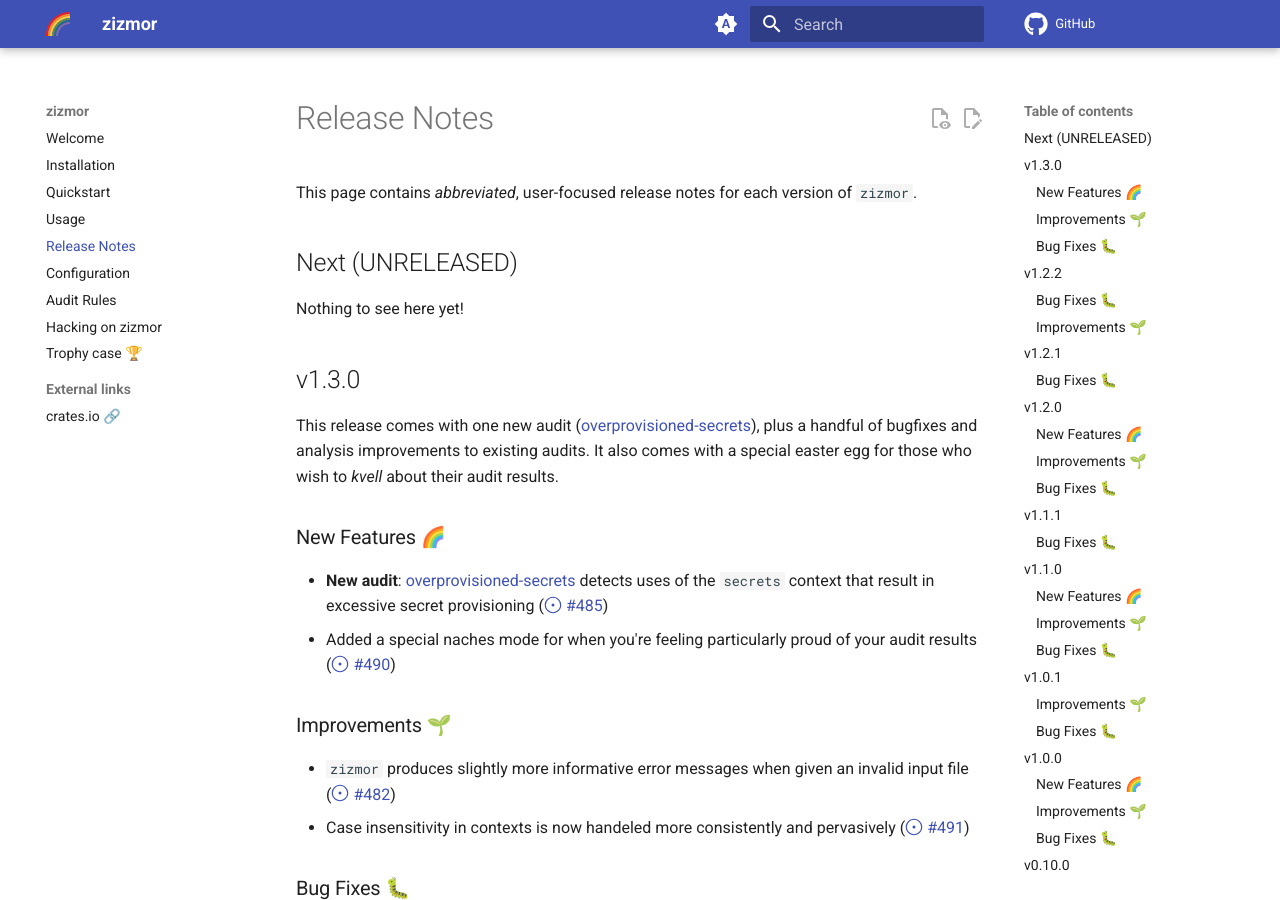
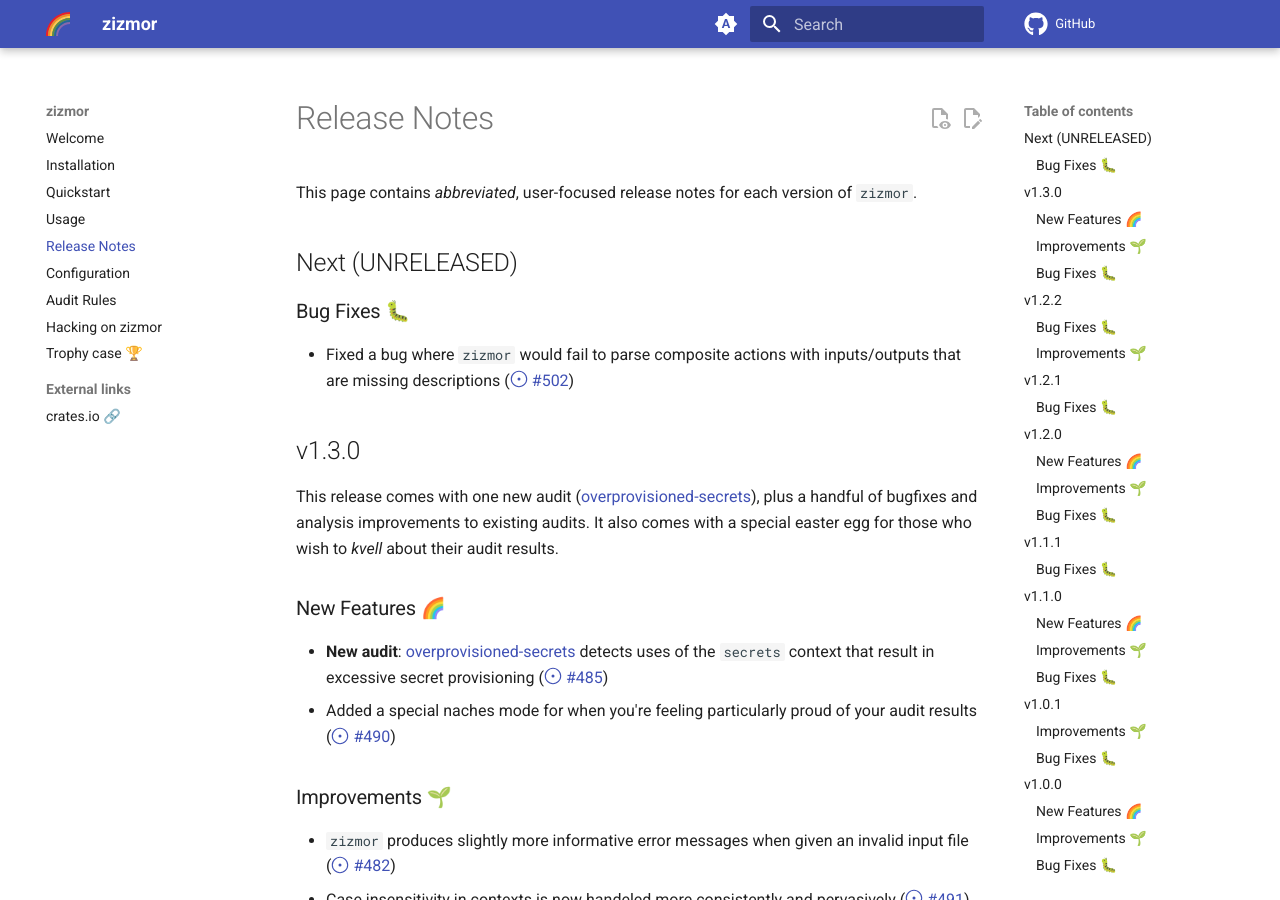
Before and after one commit to zizmorcore/zizmor, an MkDocs documentation site: the page built from docs/release-notes.md, in a window 1280 px wide and 900 px high. Built offline with MkDocs 1.6.1 and Material for MkDocs 9.7.7, drawn with Linux system fonts in a browser that asks for light colours; comment, search, counter and statistics services are not loaded.

Commit message:
bugfix: bump github-actions-models to 0.24.0 (#502)

```diff
--- a/Cargo.toml
+++ b/Cargo.toml
@@ -23,7 +23,7 @@
 ], default-features = false }
 etcetera = "0.8.0"
 flate2 = "1.0.35"
-github-actions-models = "0.23.0"
+github-actions-models = "0.24.0"
 http-cache-reqwest = "0.15.0"
 human-panic = "2.0.1"
 indexmap = "2.7.1"
--- a/docs/release-notes.md
+++ b/docs/release-notes.md
@@ -9,7 +9,10 @@
 
 ## Next (UNRELEASED)
 
-Nothing to see here yet!
+### Bug Fixes 🐛
+
+* Fixed a bug where `zizmor` would fail to parse composite actions with
+  inputs/outputs that are missing descriptions (#502)
 
 ## v1.3.0
 
```
Also changed, not shown: 1 other file.
